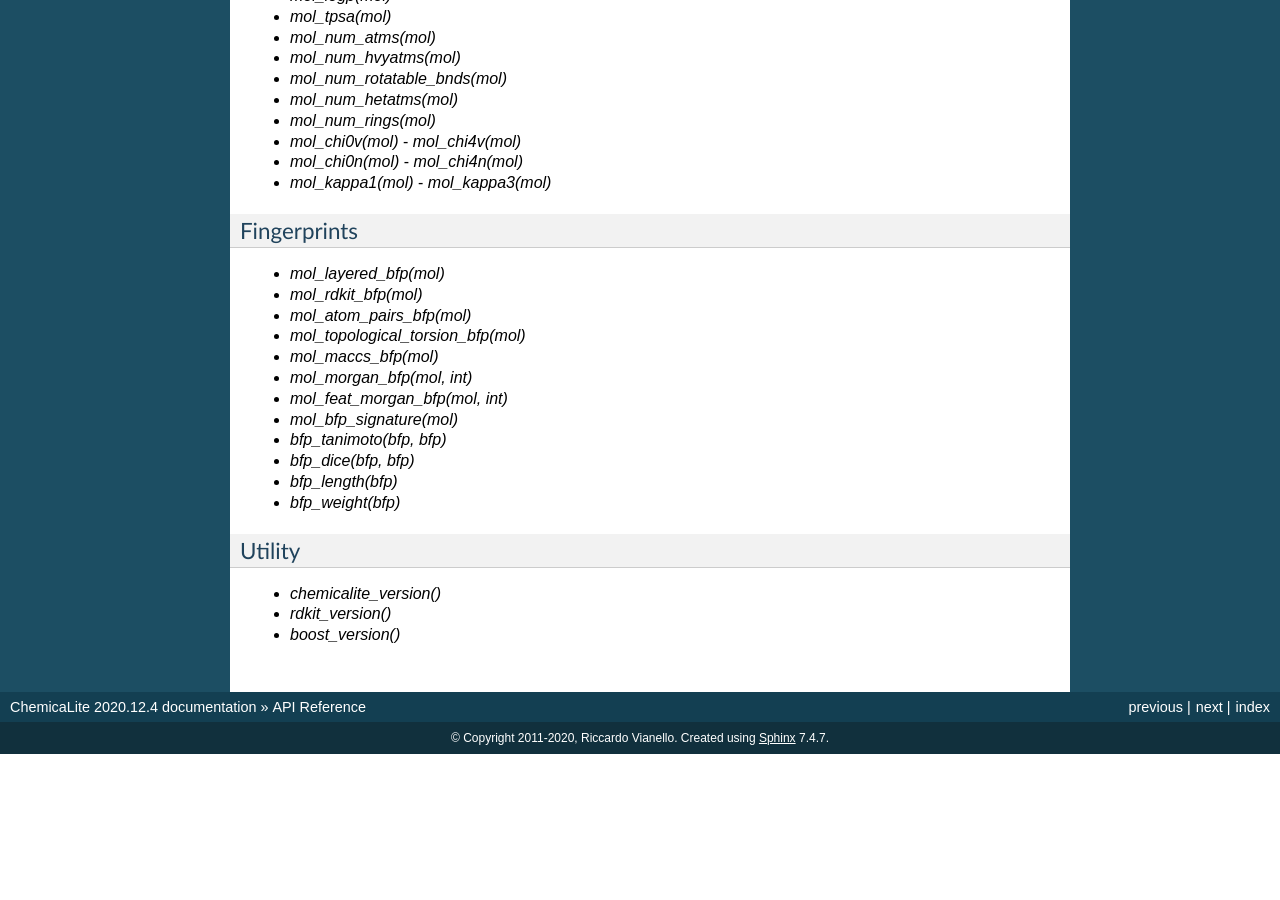
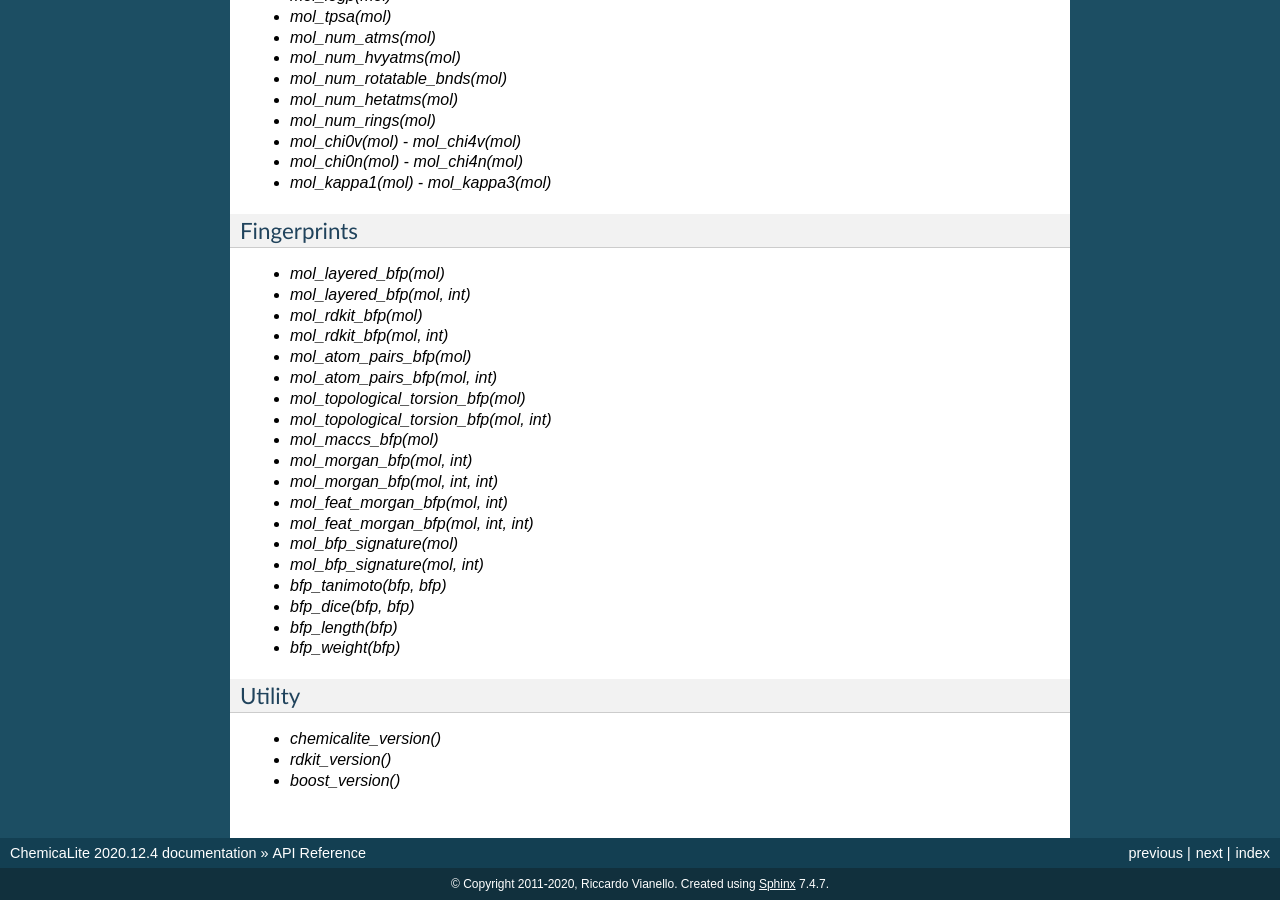
Before and after one commit to rvianello/chemicalite, a Sphinx documentation site: the page built from docs/api.rst, in a window 1280 px wide and 900 px high, scrolled down 1290 px. Built offline with Sphinx 7.4.7, drawn with Linux system fonts in a browser that asks for light colours; pages that are not in the unit, such as notebooks, are missing from menus; before the commit the page ends 2044 px from its top, so only the background shows below that.

```diff
--- a/docs/api.rst
+++ b/docs/api.rst
@@ -69,13 +69,20 @@ Fingerprints
 ............
 
 * `mol_layered_bfp(mol)`
+* `mol_layered_bfp(mol, int)`
 * `mol_rdkit_bfp(mol)`
+* `mol_rdkit_bfp(mol, int)`
 * `mol_atom_pairs_bfp(mol)`
+* `mol_atom_pairs_bfp(mol, int)`
 * `mol_topological_torsion_bfp(mol)`
+* `mol_topological_torsion_bfp(mol, int)`
 * `mol_maccs_bfp(mol)`
 * `mol_morgan_bfp(mol, int)`
+* `mol_morgan_bfp(mol, int, int)`
 * `mol_feat_morgan_bfp(mol, int)`
+* `mol_feat_morgan_bfp(mol, int, int)`
 * `mol_bfp_signature(mol)`
+* `mol_bfp_signature(mol, int)`
 * `bfp_tanimoto(bfp, bfp)`
 * `bfp_dice(bfp, bfp)`
 * `bfp_length(bfp)`
--- a/docs/installation.rst
+++ b/docs/installation.rst
@@ -4,12 +4,9 @@ Installation
 Some experimental conda packages are currently available for the Linux and OSX operating systems.
 
 .. note::
-  These packages are provided in the hope that they may make things a little bit simpler for users who may be curious to explore how the extension works. Any use in a productive environment is not at this time encouraged.
-
-.. note::
   These packages were built using a conda-forge Miniforge distribution, and require RDKit 2020.09.1 or later. The compatibility and interoperability with the Anaconda  distribution, or with other packages built on top of Anaconda, wasn't tested and it's not assumed.
 
-To install the ChemicaLite extension using conda, just specify the `chemicalite/label/dev` channel, either on the conda command line, or in your `.condarc` file.
+To install the ChemicaLite extension using conda, just specify the `ric/label/dev` channel, either on the conda command line, or in your `.condarc` file.
 
 For example::
 
```
